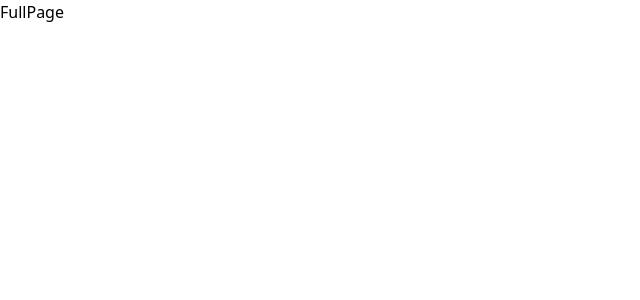
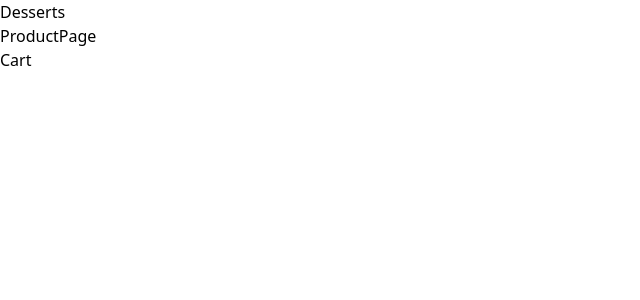
Before and after one commit to vickbk/product-list-with-cart, a React (Vite) app: page / in a window 1280 px wide. Shown: the top 300 px of the page, without its empty margins (0-640 px from the left). Built offline with nearby package versions, Linux system fonts and the light colour scheme.

Commit message:
Adding fullpage components

```diff
--- a/src/components/FullPage.tsx
+++ b/src/components/FullPage.tsx
@@ -1,3 +1,19 @@
+import { Cart } from "./cart/Cart";
+import { ProductPage } from "./productList/ProductPage";
+import { Heading } from "./shared/Heading";
+import { Main } from "./shared/Main";
+import { SROnly } from "./shared/SROnly";
+
 export const FullPage = () => {
-  return <div>FullPage</div>;
+  return (
+    <Main>
+      <div>
+        <Heading>
+          <SROnly>A list of </SROnly> Desserts
+        </Heading>
+        <ProductPage />
+      </div>
+      <Cart />
+    </Main>
+  );
 };
```
